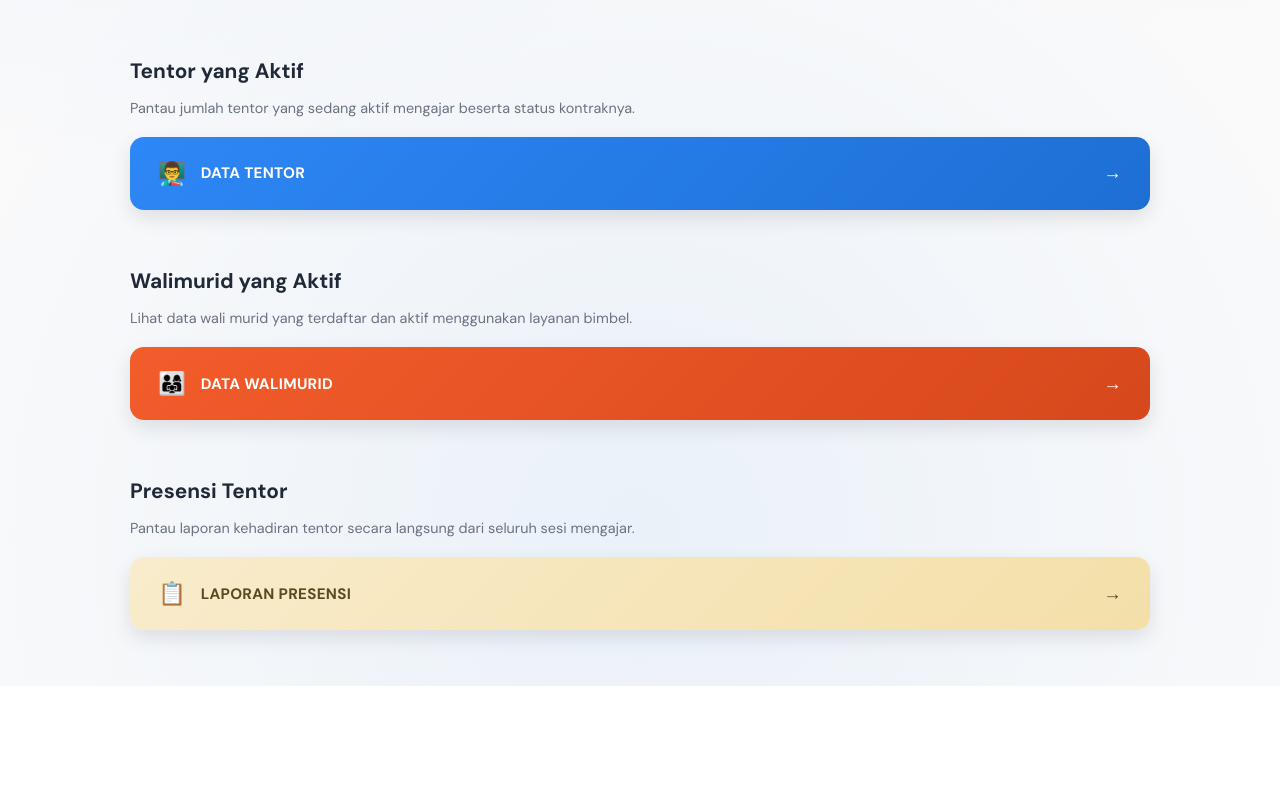
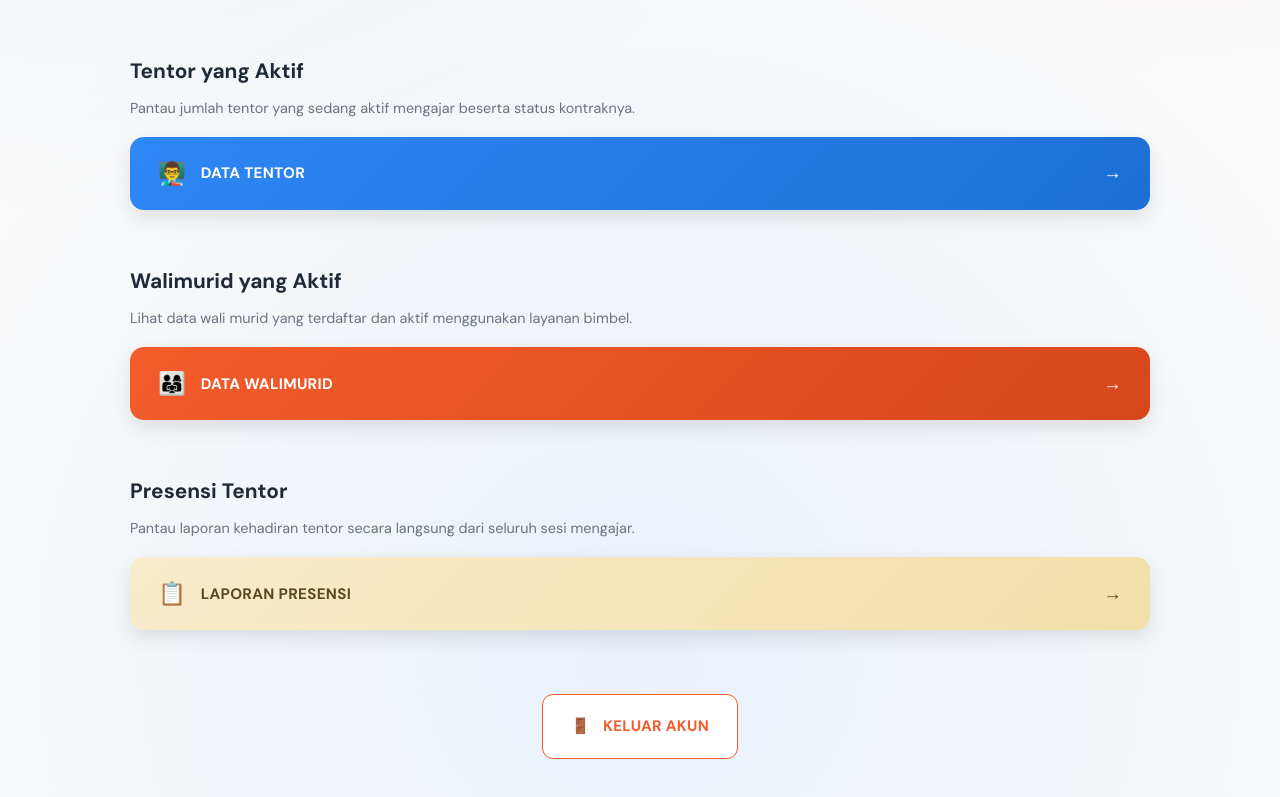
Before and after one commit to Argyaboy20/bimbelraya, a Vue app: page /admin/dashboard in a window 1280 px wide. Shown: the part 834-1631 px from the top of the page. Before the commit the page ends 1520 px from the top, so only its background shows below. Built offline with nearby package versions, Linux system fonts and the light colour scheme; sample sign-in values are in the browser's storage.

Commit message:
penambahan tombol logout akun

```diff
--- a/src/views/admin/Dashboard.vue
+++ b/src/views/admin/Dashboard.vue
@@ -107,6 +107,29 @@
           <span class="card-arrow">→</span>
         </router-link>
       </section>
+
+      <!-- ===== SECTION: KELUAR AKUN ===== -->
+      <section class="logout-section">
+        <button type="button" class="btn-logout" @click="showLogoutConfirm = true">
+          <span class="card-icon">🚪</span>
+          <span class="card-text">KELUAR AKUN</span>
+        </button>
+      </section>
+    </div>
+
+    <!-- ===== MODAL KONFIRMASI LOGOUT ===== -->
+    <div v-if="showLogoutConfirm" class="modal-overlay" @click.self="showLogoutConfirm = false">
+      <div class="modal-box modal-confirm">
+        <div class="modal-body confirm-body">
+          <p class="confirm-text">Mau beneran logout nih?</p>
+          <div class="confirm-actions">
+            <button type="button" class="btn-confirm btn-no" @click="showLogoutConfirm = false">
+              Tidak
+            </button>
+            <button type="button" class="btn-confirm btn-yes" @click="handleLogout">Ya</button>
+          </div>
+        </div>
+      </div>
     </div>
   </div>
 </template>
@@ -115,8 +138,27 @@
 // give component a multi-word name to satisfy linter
 defineOptions({ name: 'AdminDashboard' })
 import { reactive, ref } from 'vue'
+import { useRouter } from 'vue-router'
+import { useAuthStore } from '@/stores/auth'
 import Navbar from '@/components/Navbar.vue'
 import CardStatistik from '@/components/CardStatistik.vue'
+
+const router = useRouter()
+const authStore = useAuthStore()
+
+// ===== LOGOUT (dengan modal konfirmasi) =====
+// Tombol "KELUAR AKUN" cuma buka modal (showLogoutConfirm = true).
+// - Tombol "Tidak" → tutup modal saja, tetap di /admin/dashboard, tidak ada aksi apa pun.
+// - Tombol "Ya"    → handleLogout() dijalankan: hapus SESI yang tersimpan
+//   (authStore.logout() sudah benar hanya menghapus key 'authSession' dari
+//   localStorage, bukan menghapus seluruh data), lalu redirect ke /loginadmin.
+const showLogoutConfirm = ref(false)
+
+const handleLogout = () => {
+  authStore.logout()
+  showLogoutConfirm.value = false
+  router.push('/loginadmin')
+}
 
 // ============================================
 // DUMMY DATA — nanti diganti hasil fetch API backend, contoh:
@@ -214,6 +256,9 @@ const setujuKode = () => {
 .dashboard-section {
   padding: 1.5rem 0.85rem 0;
 }
+.logout-section {
+  padding: 4rem 0.85rem 0;
+}
 .section-title {
   font-size: 1rem;
   font-weight: 700;
@@ -272,6 +317,42 @@ const setujuKode = () => {
 .card-cream {
   background: linear-gradient(135deg, #f9eccc 0%, #f3dfa8 100%);
   color: #5a4a1f;
+}
+
+/* ===== TOMBOL LOGOUT (sengaja dibuat kecil, beda dari section-card lain) ===== */
+.btn-logout {
+  display: flex;
+  align-items: center;
+  justify-content: center;
+  gap: 0.4rem;
+  width: fit-content;
+  margin: 0 auto;
+  padding: 0.5rem 1rem;
+  border-radius: 10px;
+  border: 1.5px solid #f35c2b;
+  background: #fff;
+  color: #f35c2b;
+  font-weight: 700;
+  font-size: 0.72rem;
+  letter-spacing: 0.02em;
+  cursor: pointer;
+  transition:
+    background 0.2s ease,
+    color 0.2s ease,
+    transform 0.2s ease,
+    box-shadow 0.2s ease;
+}
+.btn-logout .card-icon {
+  font-size: 0.85rem;
+}
+.btn-logout:hover {
+  background: #ff0000;
+  color: #fff;
+  transform: translateY(-2px);
+  box-shadow: 0 10px 22px rgba(243, 92, 43, 0.28);
+}
+.btn-logout:active {
+  transform: translateY(0);
 }
 
 /* ===== SECTION KODE TENTOR ===== */
@@ -490,6 +571,54 @@ const setujuKode = () => {
   color: #6b7280;
 }
 
+/* ===== MODAL KONFIRMASI LOGOUT ===== */
+.modal-confirm {
+  max-width: 340px;
+}
+.confirm-body {
+  padding: 1.75rem 1.5rem;
+  text-align: center;
+}
+.confirm-text {
+  font-size: 0.92rem;
+  font-weight: 600;
+  color: #1f2937;
+  margin: 0 0 1.25rem;
+}
+.confirm-actions {
+  display: flex;
+  gap: 0.75rem;
+}
+.btn-confirm {
+  flex: 1;
+  padding: 0.7rem;
+  border-radius: 12px;
+  border: none;
+  font-weight: 700;
+  font-size: 0.85rem;
+  cursor: pointer;
+  transition:
+    transform 0.2s ease,
+    box-shadow 0.2s ease;
+}
+.btn-confirm:hover {
+  transform: translateY(-2px);
+}
+.btn-no {
+  background: #f3f4f6;
+  color: #374151;
+}
+.btn-no:hover {
+  box-shadow: 0 8px 18px rgba(0, 0, 0, 0.1);
+}
+.btn-yes {
+  background: linear-gradient(135deg, #f35c2b 0%, #d6481c 100%);
+  color: #fff;
+}
+.btn-yes:hover {
+  box-shadow: 0 8px 18px rgba(243, 92, 43, 0.35);
+}
+
 /* =====================================================
    BREAKPOINTS (sama seperti LandingPage.vue, LoginPage.vue,
    SignInPage.vue, LoginAdmin.vue)
@@ -519,6 +648,14 @@ const setujuKode = () => {
     gap: 0.8rem;
     padding: 1.1rem 1.25rem;
     font-size: 0.88rem;
+  }
+  .btn-logout {
+    gap: 0.45rem;
+    padding: 0.55rem 1.1rem;
+    font-size: 0.76rem;
+  }
+  .btn-logout .card-icon {
+    font-size: 0.9rem;
   }
   .card-icon {
     font-size: 1.25rem;
@@ -585,6 +722,15 @@ const setujuKode = () => {
     gap: 0.85rem;
     padding: 1.25rem 1.5rem;
     font-size: 0.92rem;
+  }
+  .btn-logout {
+    gap: 0.5rem;
+    padding: 0.6rem 1.2rem;
+    font-size: 0.8rem;
+    border-radius: 11px;
+  }
+  .btn-logout .card-icon {
+    font-size: 0.95rem;
   }
   .card-icon {
     font-size: 1.3rem;
@@ -677,6 +823,11 @@ const setujuKode = () => {
     padding: 1.35rem 1.75rem;
     font-size: 0.95rem;
   }
+  .btn-logout {
+    gap: 0.8rem;
+    padding: 1.35rem 1.75rem;
+    font-size: 0.95rem;
+  }
   .card-icon {
     font-size: 1.4rem;
   }
```
